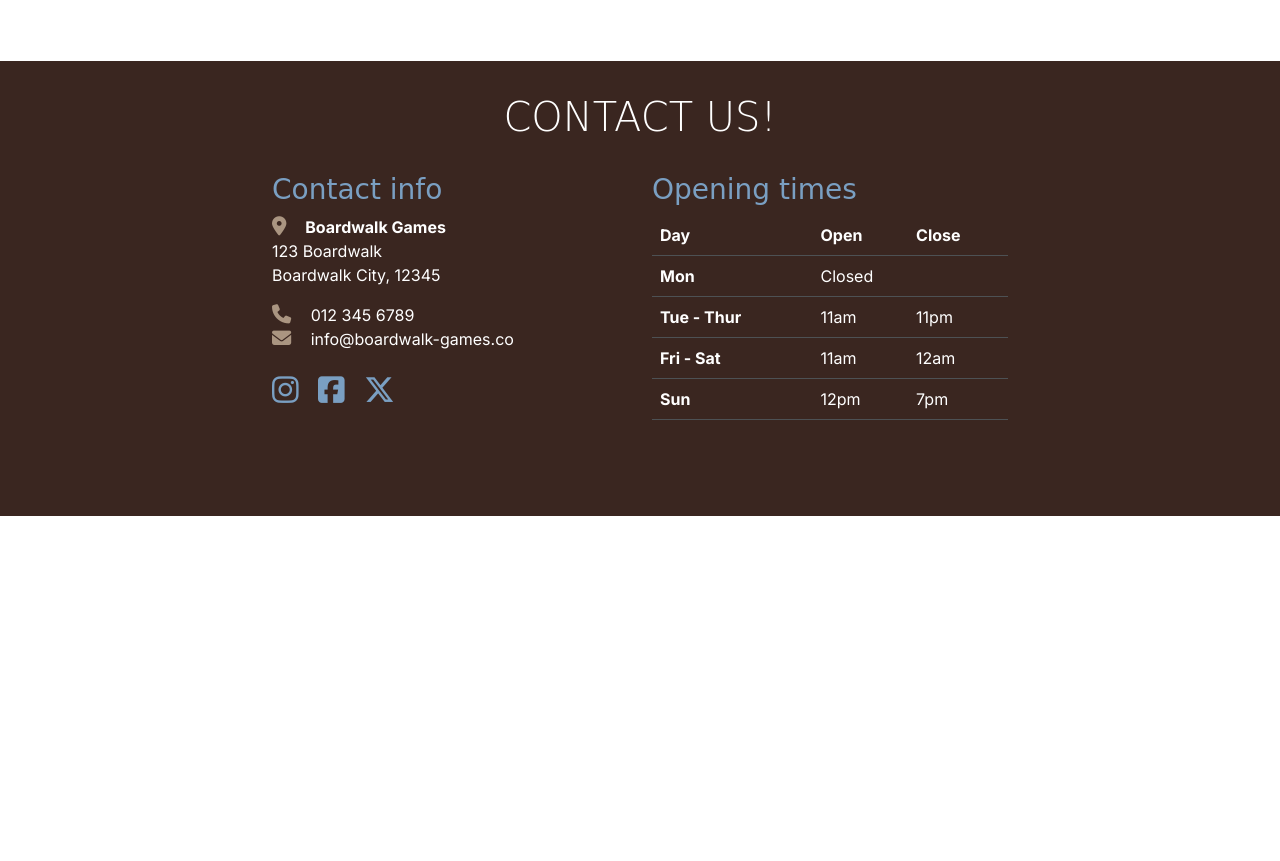
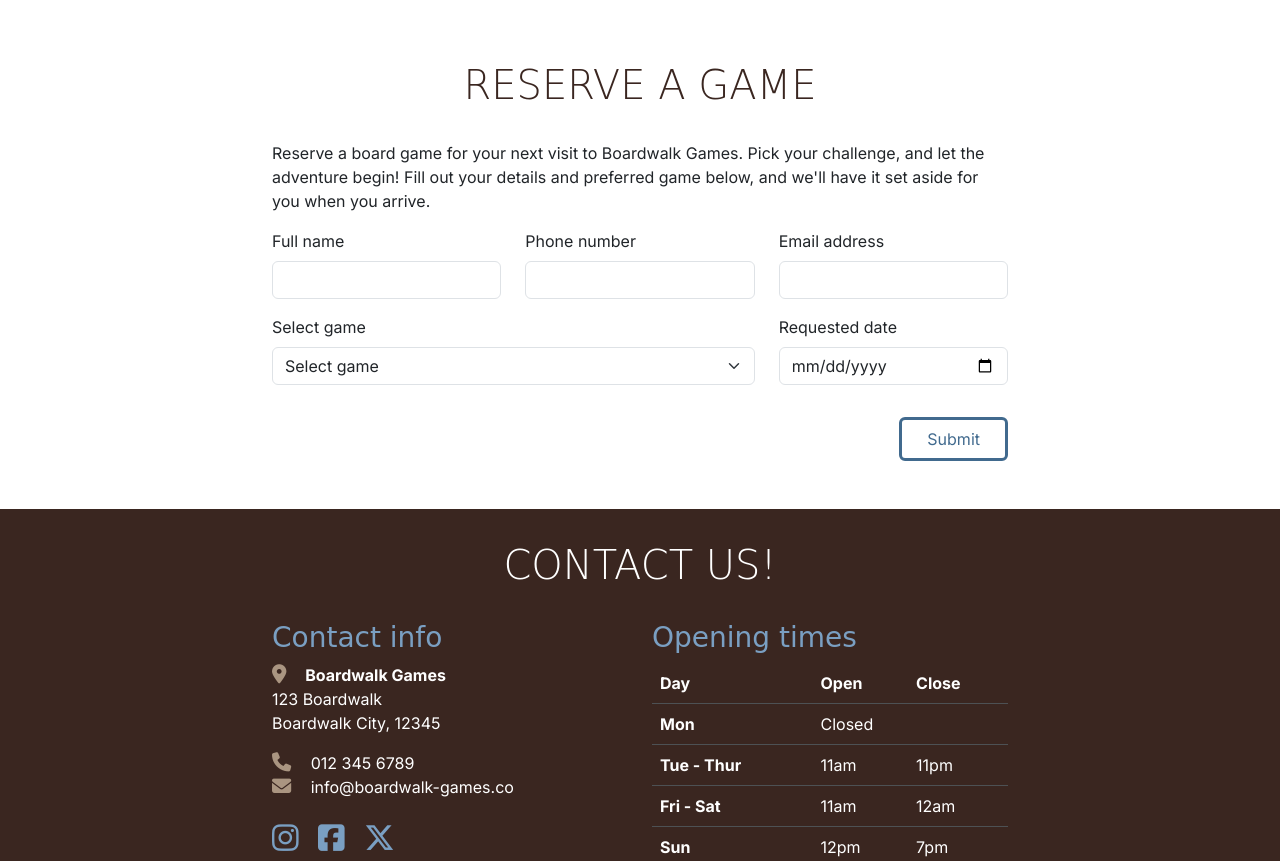
Before and after one commit to llama2409/boardwalk-games, a plain HTML site: page game-library.html in a window 1280 px wide. Shown: the part 1609-2470 px from the top of the page. Before the commit the page ends 2125 px from the top, so only its background shows below. Drawn offline with nearby package versions, Linux system fonts and the light colour scheme; a web font is replaced by a local one.

Commit message:
Add game reservation section for all screen sizes

```diff
--- a/game-library.html
+++ b/game-library.html
@@ -218,6 +218,63 @@
                 </div>
             </div>
         </section>
+        <section id="reserve-game-form" class="section container mb-5">
+            <div class="row justify-content-center">
+                <div class="col-12 col-md-8">
+                    <h2 class="display-6 text-center">Reserve a game</h2>
+                    <p>
+                        Reserve a board game for your next visit to Boardwalk Games. Pick
+                        your challenge, and let the adventure begin! Fill out your details
+                        and preferred game below, and we'll have it set aside for you when
+                        you arrive.
+                    </p>
+
+                    <!-- reserve game form -->
+                    <!-- action set on the form to provide users with feedback when the form has been submitted.
+                            We have not learned how to handle form data yet, so the form data is not actually sent anywhere for this project -->
+                    <form action="success.html" method="GET">
+                        <div class="row">
+                            <div class="col-12 col-lg-4 mb-3">
+                                <label for="full-name" class="form-label">Full name</label>
+                                <input id="full-name" type="text" class="form-control" name="full-name" required>
+                            </div>
+                            <div class="col-12 col-lg-4 mb-3">
+                                <label for="phone-number" class="form-label">Phone number</label>
+                                <input id="phone-number" type="number" class="form-control" name="phone-number"
+                                    required>
+                            </div>
+                            <div class="col-12 col-lg-4 mb-3">
+                                <label for="email" class="form-label">Email address</label>
+                                <input id="email" type="email" class="form-control" name="email" required>
+                            </div>
+                            <div class="col-12 col-lg-8 mb-3">
+                                <label for="game-selection" class="form-label">Select game</label>
+                                <select id="game-selection" class="form-select" name="game-selection" required>
+                                    <!-- value="" makes this option a placeholder and won't be accepted as a valid selection,
+                                                ensuring the required attribute on the <select> element works -->
+                                    <option value="" selected>Select game</option>
+                                    <option value="galaxy-pioneers">Galaxy Pioneers</option>
+                                    <option value="mystic-woods">Mystic Woods</option>
+                                    <option value="captains-gambit">Captain's Gambit</option>
+                                    <option value="critter-quest">Critter Quest</option>
+                                    <option value="setters-of-catan">Settlers of Catan</option>
+                                    <option value="monopoly">Monopoly</option>
+                                    <option value="exploding-kittens">Exploding Kittens</option>
+                                    <option value="cluedo">Cluedo</option>
+                                </select>
+                            </div>
+                            <div class="col-12 col-lg-4 mb-3">
+                                <label for="date" class="form-label">Requested date</label>
+                                <input id="date" type="date" class="form-control" name="date" required>
+                            </div>
+                            <div class="col-12 text-end">
+                                <button type="submit" class="btn custom-button-outline mt-3">Submit</button>
+                            </div>
+                        </div>
+                    </form>
+                </div>
+            </div>
+        </section>
     </main>
 
     <!-- footer / contact section -->
```
Also changed, not shown: assets/css/style.css (line endings or trailing spaces).
